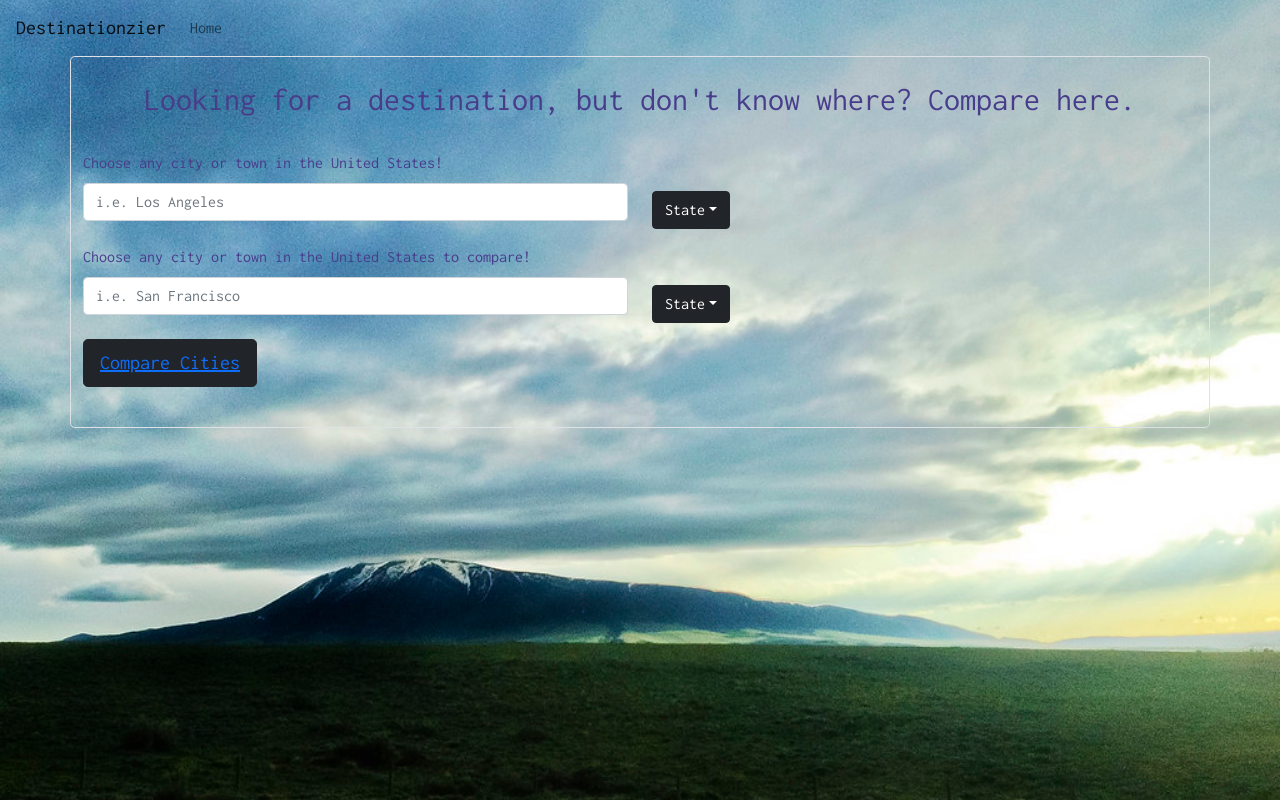
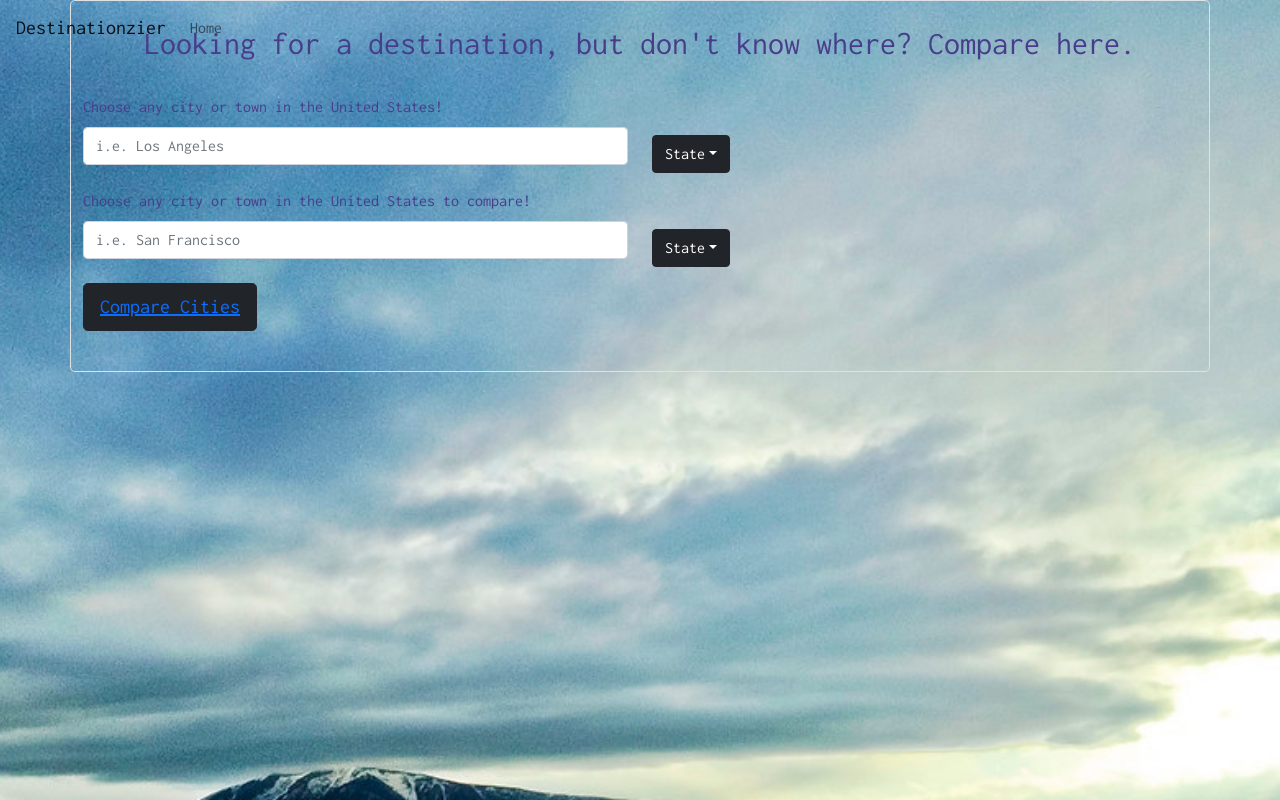
Before and after one commit to aimeemisaki/destinationizer, a React (Create React App) app: page / in a window 1280 px wide. Shown: the top 800 px of the page. Built offline with nearby package versions, Linux system fonts and the light colour scheme.

Commit message:
fixed navbar bug

```diff
--- a/src/Components/City1Book.js
+++ b/src/Components/City1Book.js
@@ -41,8 +41,8 @@ const City1Book = ({ city1 }) => {
                         src={Airbnb}
                         alt="Access Airbnb Website"
                         target="_blank"
-                        width={150}
-                        height={150}/>
+                        width={100}
+                        height={100}/>
                     </a>
                 </Col>
                 <Col>
@@ -51,8 +51,8 @@ const City1Book = ({ city1 }) => {
                         src={RentalCar}
                         alt="Access Kayak Website"
                         target="_blank"
-                        width={150}
-                        height={150}/>
+                        width={100}
+                        height={100}/>
                     </a>
                 </Col>
                 <Col>
@@ -61,8 +61,8 @@ const City1Book = ({ city1 }) => {
                         src={TourGuide}
                         alt="Access GetYourGuide Website"
                         target="_blank"
-                        width={150}
-                        height={150}/>
+                        width={100}
+                        height={100}/>
                     </a>
                 </Col>
             </Row>
--- a/src/Components/City2Book.js
+++ b/src/Components/City2Book.js
@@ -43,8 +43,8 @@ const City2Book = ({ city2 }) => {
                         src={Airbnb}
                         alt="Access Airbnb Website"
                         target="_blank"
-                        width={150}
-                        height={150}/>
+                        width={100}
+                        height={100}/>
                     </a>
                 </Col>
                 <Col>
@@ -53,8 +53,8 @@ const City2Book = ({ city2 }) => {
                         src={RentalCar}
                         alt="Access Kayak Website"
                         target="_blank"
-                        width={150}
-                        height={150}/>
+                        width={100}
+                        height={100}/>
                     </a>
                 </Col>
                 <Col>
@@ -63,8 +63,8 @@ const City2Book = ({ city2 }) => {
                         src={TourGuide}
                         alt="Access GetYourGuide Website"
                         target="_blank"
-                        width={150}
-                        height={150}/>
+                        width={100}
+                        height={100}/>
                     </a>
                 </Col>
             </Row>
--- a/src/Components/Navigation.js
+++ b/src/Components/Navigation.js
@@ -1,11 +1,11 @@
 import React from 'react';
 import { Link } from 'react-router-dom';
-import Navbar from 'react-bootstrap/NavBar';
+import Navbar from 'react-bootstrap/Navbar';
 import Nav from 'react-bootstrap/Nav';
 
 const Navigation = () => {
     return (
-        <Navbar collapseOnSelect variant='light' expand='md' className="px-3">
+        <Navbar collapseOnSelect variant='light' expand='md' className="px-3" fixed="top">
 			<Navbar.Brand as={Link} to='/'>
 				Destinationzier
 			</Navbar.Brand>
--- a/src/Styles/Book.css
+++ b/src/Styles/Book.css
@@ -1,5 +1,4 @@
 body {
-    background-color: black;
     color: darkslateblue;
 }
 
--- a/src/Styles/Compare.css
+++ b/src/Styles/Compare.css
@@ -1,5 +1,4 @@
 body {
-    background-color: black;
     color: darkslateblue;
 }
 
--- a/src/Styles/Search.css
+++ b/src/Styles/Search.css
@@ -1,11 +1,11 @@
 /* PHOTO SOURCE: https://www.flickr.com/photos/decaseconds/13369222375*/
 html {
-    height: 100%;
+    height: 140%;
 }
 body {
     color: white;
     background-image: url('../Images/americantrip.jpeg');
-    height: 100%;
+    height: 140%;
     background-position: center;
     background-repeat: no-repeat;
     background-size: cover;
```
